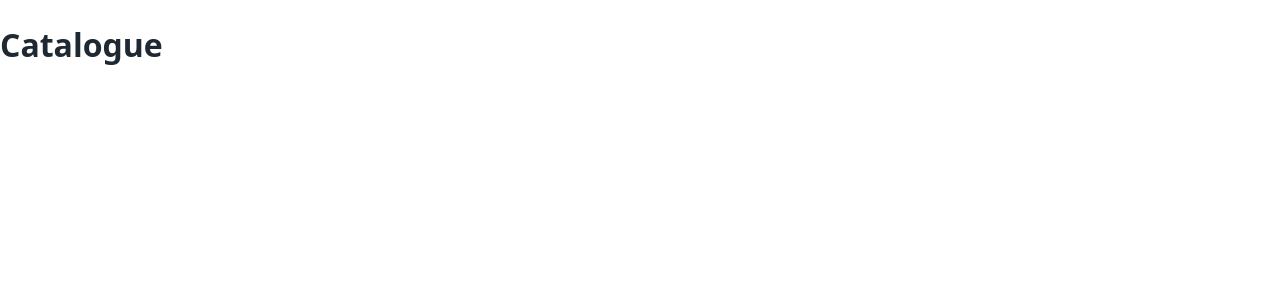
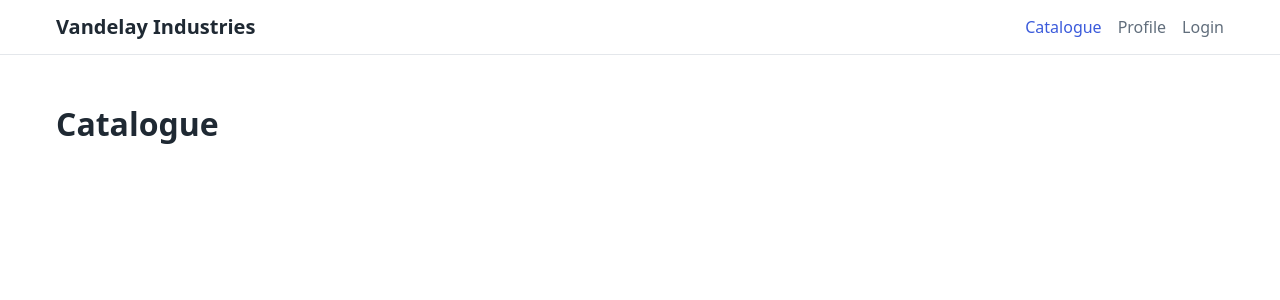
Before and after one commit to AldinaSculac/poc-ai-search-plugin, a React (Vite) app in the folder apps/demo-shop/: page /catalogue in a window 1280 px wide. Shown: the top 300 px of the page. Built offline with nearby package versions, Linux system fonts and the light colour scheme.

Commit message:
feat(shop): add basic app layout

```diff
--- /dev/null
+++ b/apps/demo-shop/src/components/Layout.css
@@ -0,0 +1,41 @@
+.header {
+  border-bottom: 1px solid var(--border);
+  background: var(--bg);
+}
+
+.header__inner {
+  display: flex;
+  align-items: center;
+  justify-content: space-between;
+  max-width: 1200px;
+  margin: 0 auto;
+  padding: 12px 16px;
+}
+
+.header__brand {
+  font-size: 1.25rem;
+  font-weight: 600;
+  color: var(--text);
+  text-decoration: none;
+}
+
+.header__nav {
+  display: flex;
+  gap: 16px;
+}
+
+.header__link {
+  color: var(--muted);
+  text-decoration: none;
+}
+
+.header__link:hover,
+.header__link.active {
+  color: var(--accent);
+}
+
+.main {
+  max-width: 1200px;
+  margin: 0 auto;
+  padding: 24px 16px;
+}
--- /dev/null
+++ b/apps/demo-shop/src/components/Layout.tsx
@@ -0,0 +1,32 @@
+import { Link, NavLink, Outlet } from 'react-router';
+import './Layout.css';
+
+const navLinks = [
+  { to: '/catalogue', label: 'Catalogue' },
+  { to: '/profile', label: 'Profile' },
+  { to: '/login', label: 'Login' },
+];
+
+export function Layout() {
+  return (
+    <>
+      <header className="header">
+        <div className="header__inner">
+          <Link to="/catalogue" className="header__brand">
+            Vandelay Industries
+          </Link>
+          <nav className="header__nav">
+            {navLinks.map(({ to, label }) => (
+              <NavLink key={to} to={to} className="header__link">
+                {label}
+              </NavLink>
+            ))}
+          </nav>
+        </div>
+      </header>
+      <main className="main">
+        <Outlet />
+      </main>
+    </>
+  );
+}
--- a/apps/demo-shop/src/index.css
+++ b/apps/demo-shop/src/index.css
@@ -19,9 +19,3 @@
 body {
   margin: 0;
 }
-
-main {
-  max-width: 1200px;
-  margin: 0 auto;
-  padding: 24px 16px;
-}
```
Also changed, not shown: apps/demo-shop/src/App.tsx (+11 -5 lines).
